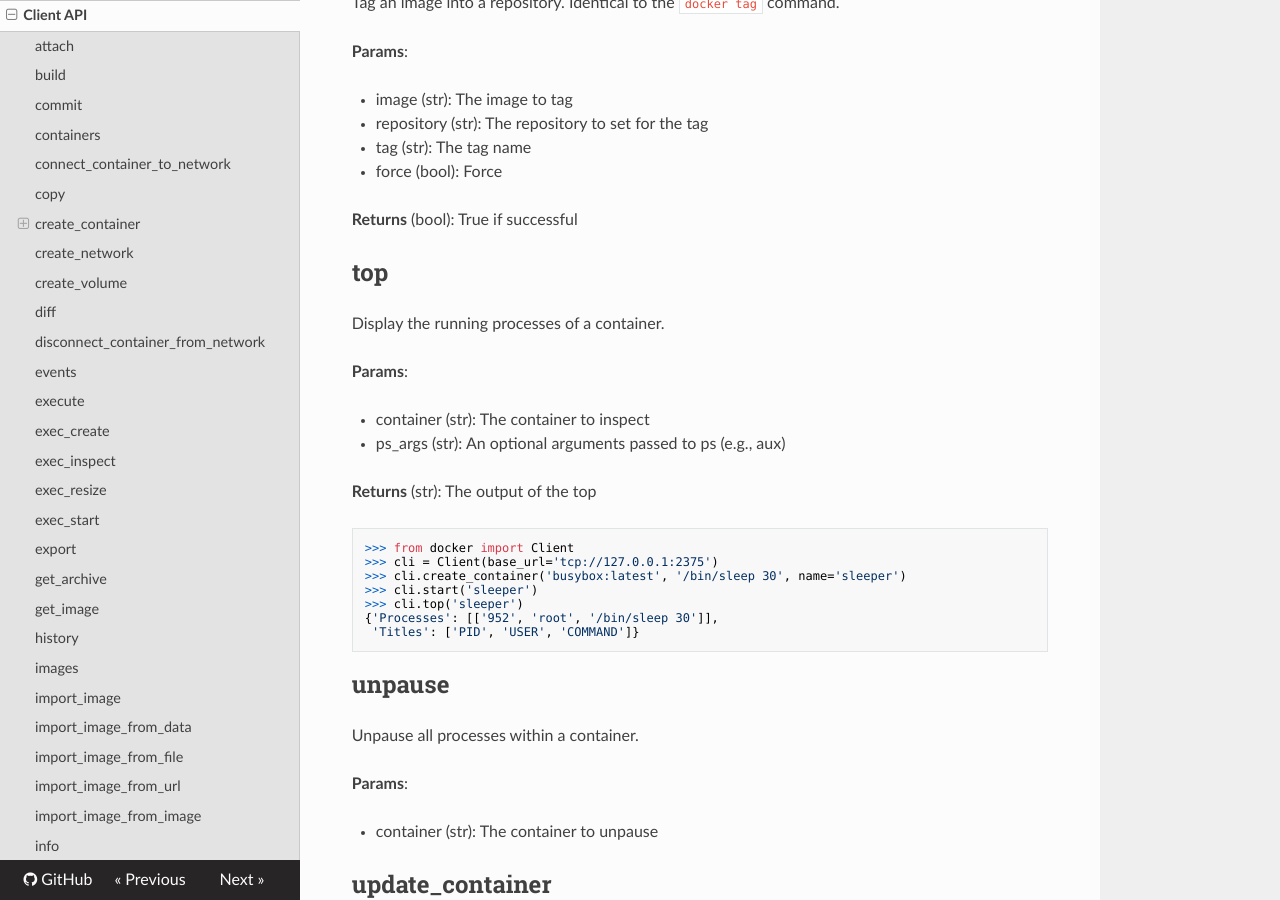
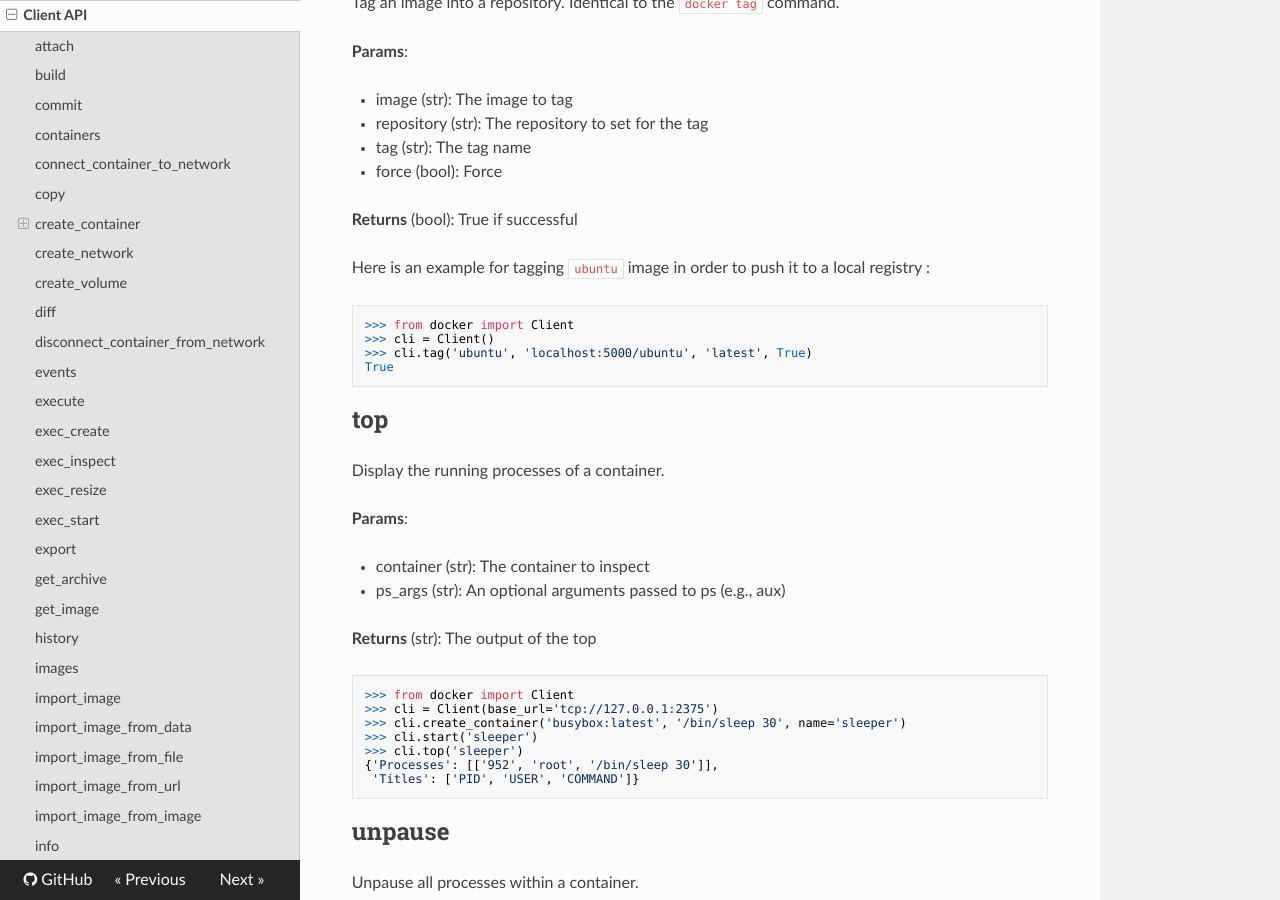
Before and after one commit to docker/docker-py, an MkDocs documentation site: the page built from docs/api.md, in a window 1280 px wide and 900 px high, scrolled down 21411 px. Built offline with MkDocs 1.6.1, drawn with Linux system fonts in a browser that asks for light colours; nearby versions of some CDN libraries; old or Windows-style settings are respelled for this version of MkDocs.

Commit message:
Update api.md
Signed-off-by: Faylixe <felix.voituret@gmail.com>

````diff
--- a/docs/api.md
+++ b/docs/api.md
@@ -995,6 +995,15 @@ Tag an image into a repository. Identical to the `docker tag` command.
 
 **Returns** (bool): True if successful
 
+Here is an example for tagging ``ubuntu`` image in order to push it to a local registry :
+
+```python
+>>> from docker import Client
+>>> cli = Client()
+>>> cli.tag('ubuntu', 'localhost:5000/ubuntu', 'latest', True)
+True
+```
+
 ## top
 Display the running processes of a container.
 
````
